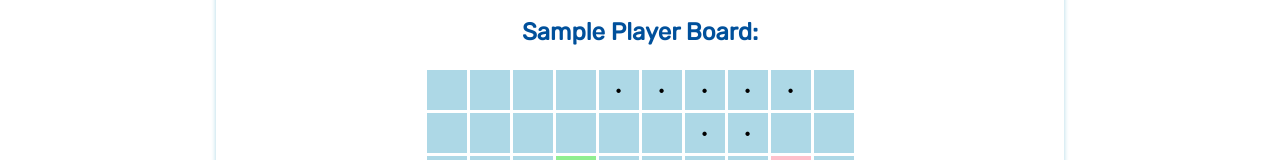
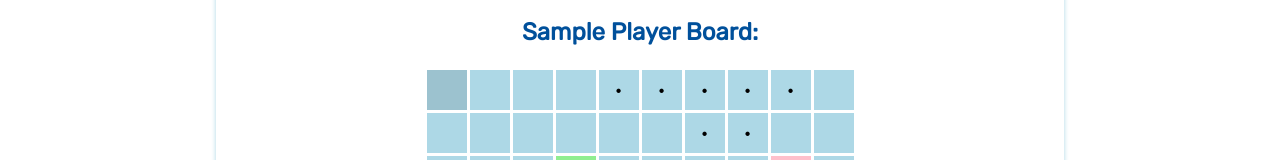
Before and after one commit to Tantantan-py/Tantantan-py.github.io, a React (Vite) app: page /rules in a window 1280 px wide. In both pictures the pointer is over the element 446 px from the left and 834 px from the top of the page. Shown: the part 745-905 px from the top of the page. Built offline with nearby package versions, Linux system fonts and the light colour scheme.

Commit message:
add hover effect on board

```diff
--- a/src/css/game.css
+++ b/src/css/game.css
@@ -132,3 +132,17 @@ button:hover {
   color: var(--hit-text-color);
   font-weight: bold;
 }
+
+.cell:hover {
+  filter: brightness(90%);
+}
+
+.hit:hover {
+  filter: brightness(110%);
+  cursor: not-allowed;
+}
+
+.miss:hover {
+  filter: brightness(80%);
+  cursor: not-allowed;
+}
```
